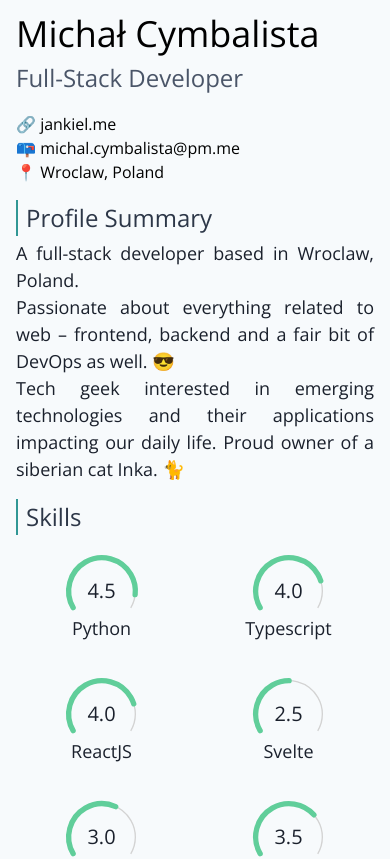
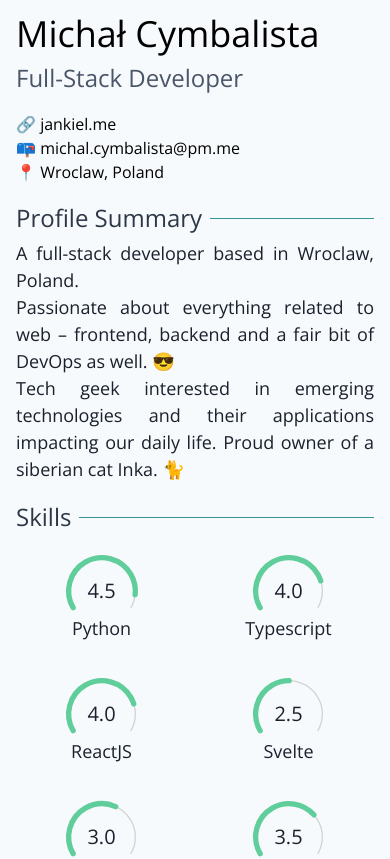
Before and after one commit to jankiel7410/CV, a Svelte app: page / in a window 390 px wide. Shown: the top 859 px of the page. Built offline with nearby package versions, Linux system fonts and the light colour scheme.

Commit message:
simplify the header

```diff
--- a/src/Header.svelte
+++ b/src/Header.svelte
@@ -1,6 +1,6 @@
 <!-- <h3 class="text-2xl mt-4 text-gray-800 border-solid border-b-2 border-teal-600">Skills</h3> -->
 
 <h2 class="text-2xl text-gray-800 flex">
-  <span class="flex-grow-0 pl-2 sm:pl-0 border-l-2 sm:border-0 border-teal-600"><slot /></span>
-  <div class="hidden sm:block sm:ml-2 my-auto flex-grow border-b border-teal-600" />
+  <span class="flex-grow-0 border-teal-600"><slot /></span>
+  <div class="ml-2 my-auto flex-grow border-b border-teal-600" />
 </h2>
```
